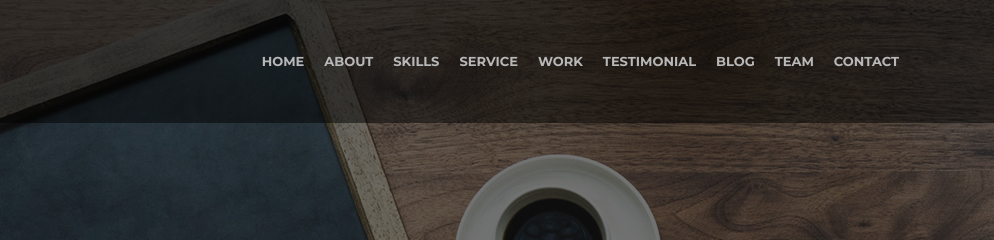
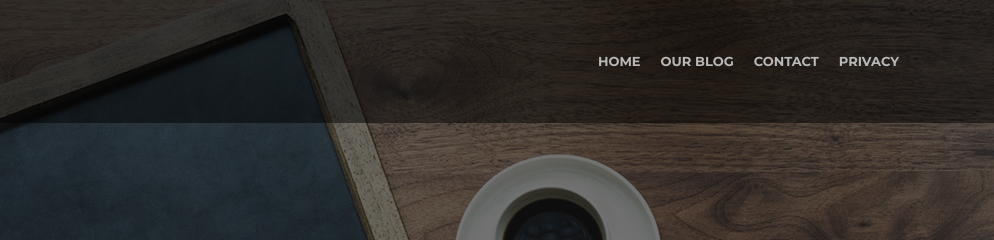
Before and after one commit to Bardjur/The-Ham-shablon, a plain HTML site: page index.html in a window 1280 px wide. Shown: the top 240 px of the page, 286-1280 px from the left. Drawn offline with Linux system fonts and the light colour scheme; files whose address does not match are found by name.

Commit message:
add anchors

```diff
--- a/index.html
+++ b/index.html
@@ -27,31 +27,16 @@
 				<div class="collapse navbar-collapse justify-content-end" id="navbarNav">
 					<ul class="navbar-nav">
 						<li class="nav-item active">
-							<a class="nav-link" href="#">HOME</a>
+							<a class="nav-link" href="#home">HOME</a>
 						</li>
 						<li class="nav-item">
-							<a class="nav-link" href="#">ABOUT</a>
+							<a class="nav-link" href="#ourBlog">OUR BLOG</a>
 						</li>
 						<li class="nav-item">
-							<a class="nav-link" href="#">SKILLS</a>
+							<a class="nav-link" href="#contact">CONTACT</a>
 						</li>
 						<li class="nav-item">
-							<a class="nav-link" href="#">SERVICE</a>
-						</li>
-						<li class="nav-item">
-							<a class="nav-link" href="#">WORK</a>
-						</li>
-						<li class="nav-item">
-							<a class="nav-link" href="#">TESTIMONIAL</a>
-						</li>
-						<li class="nav-item">
-							<a class="nav-link" href="#">BLOG</a>
-						</li>
-						<li class="nav-item">
-							<a class="nav-link" href="#">TEAM</a>
-						</li>
-						<li class="nav-item">
-							<a class="nav-link" href="#">CONTACT</a>
+							<a class="nav-link" href="#">PRIVACY</a>
 						</li>
 					</ul>
 				</div>
@@ -61,7 +46,7 @@
 
 <!--FIRST BLOCK-->
 
-	<div class=" slider-first-block">
+	<div class="slider-first-block" id="home">
 
 		<div class="slide-content" >
 			<img src="images/main-slide1.jpg" alt="">
@@ -171,7 +156,7 @@
 
 
 <!--BLOG BLOCK-->
-<div class="container blog-block">
+<div class="container blog-block" id="ourBlog">
 		<div class="col-12 text-center mb-5 title-block">
 				<h2>Our Blog</h2>
 				<p class="line"></p>
@@ -265,7 +250,7 @@
 
 
 	<!--CONTACT BLOCK-->
-	<div class="container contactBlock">
+	<div class="container contactBlock" id="contact">
 		<div class="row">
 			<div class="info-wrap col-lg-6 col-md-12 col-sm-12 justify-content-center align-items-start">
 				<div class="info-block animated">
--- a/js/custom.js
+++ b/js/custom.js
@@ -82,6 +82,9 @@ $(document).ready(function(){
     arrows: true,
     fade: true,
     dots: true,
+    autoplay: true,
+    autoplaySpeed: 4000,
+    pauseOnHover: false,
     dotsClass: 'nav-slider-eleventh'
     // asNavFor: '.nav-slider-eleventh-block'
    });
```
